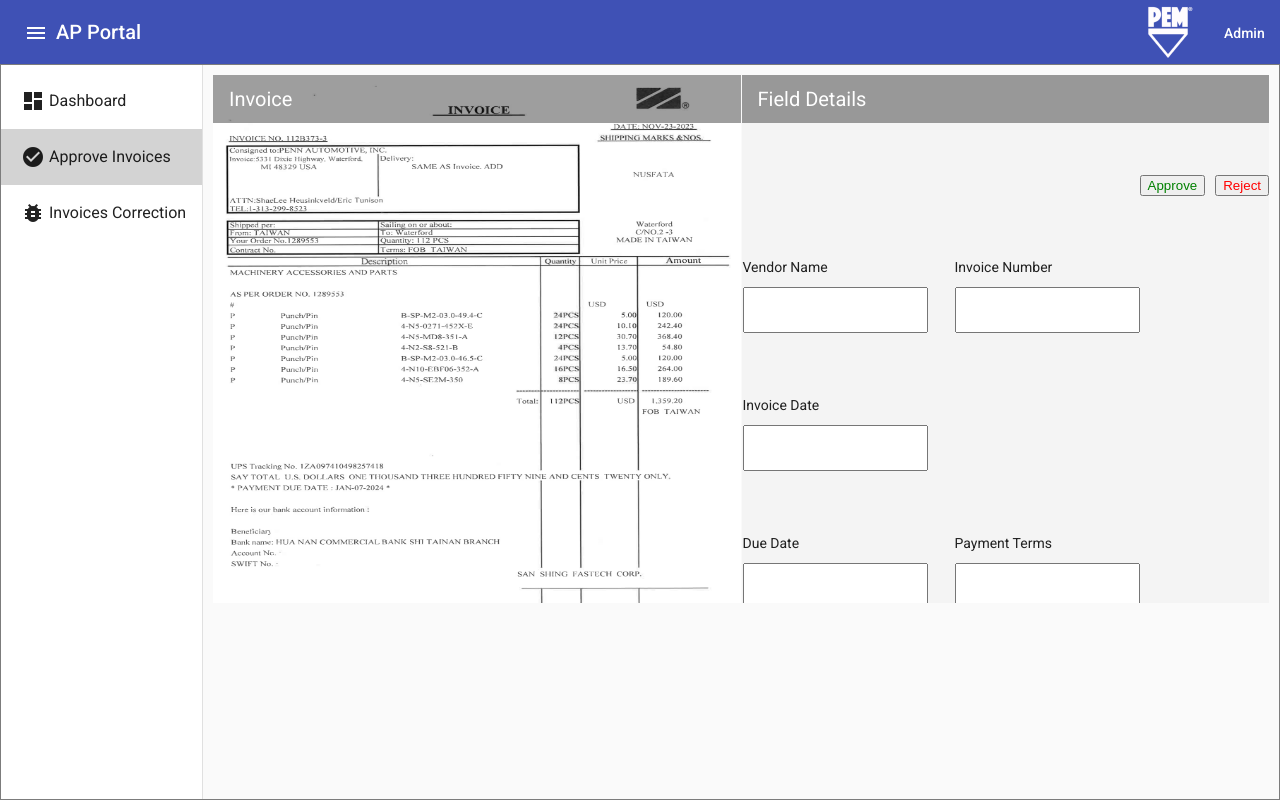
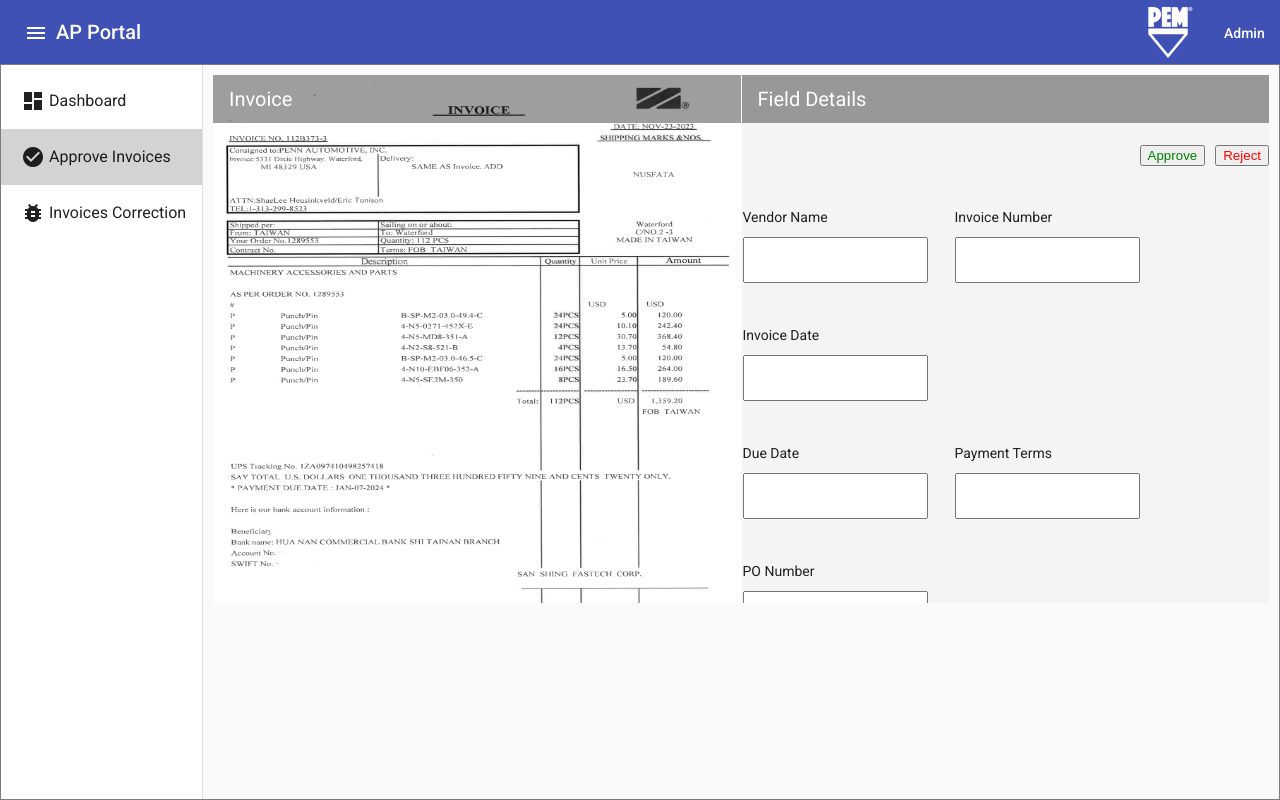
Before and after one commit to SantuGGK/SantuGGK.github.io, an Angular app: page /approve-invoice/verify-screen/1 in a window 1280 px wide. Built offline with nearby package versions, Linux system fonts and the light colour scheme; no server answers.

Commit message:
css fixes

```diff
--- a/src/app/modules/dashboard/components/verify-screen/verify-screen.component.scss
+++ b/src/app/modules/dashboard/components/verify-screen/verify-screen.component.scss
@@ -21,7 +21,7 @@
 .invoice-data {
   height: 100%;
   width: 100%;
-  margin-top: 200px;
+  margin-top: 140px;
   display: grid;
   .approve, .reject {
     float: right;
@@ -43,7 +43,7 @@
   table {
     td {
       margin-right: 25px;
-      margin-top: 60px;
+      margin-top: 40px;
       display: inline-grid;
 
       >input {
```
Also changed, not shown: 3 other files (tests, documents, lock files or other folders).
